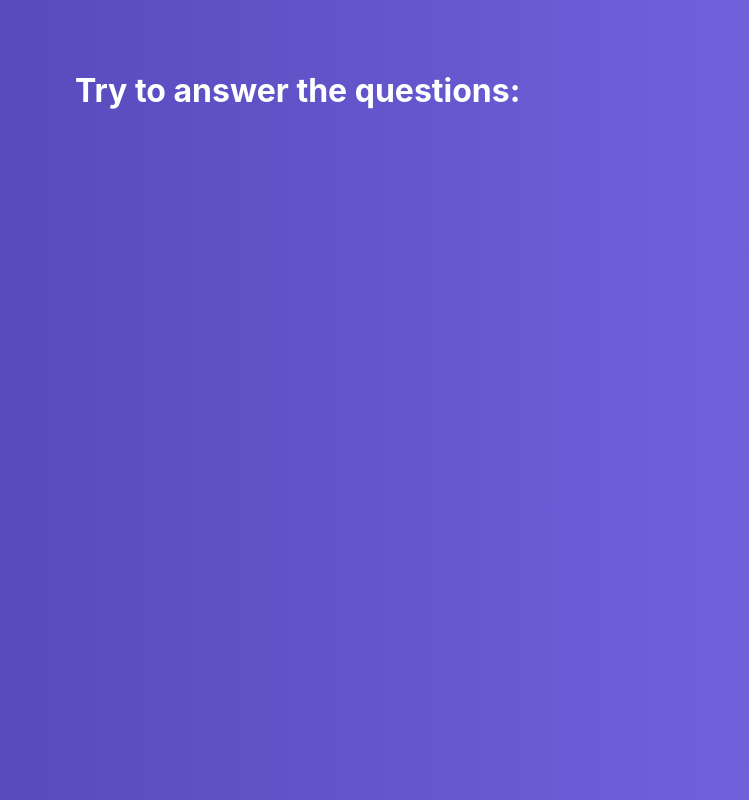
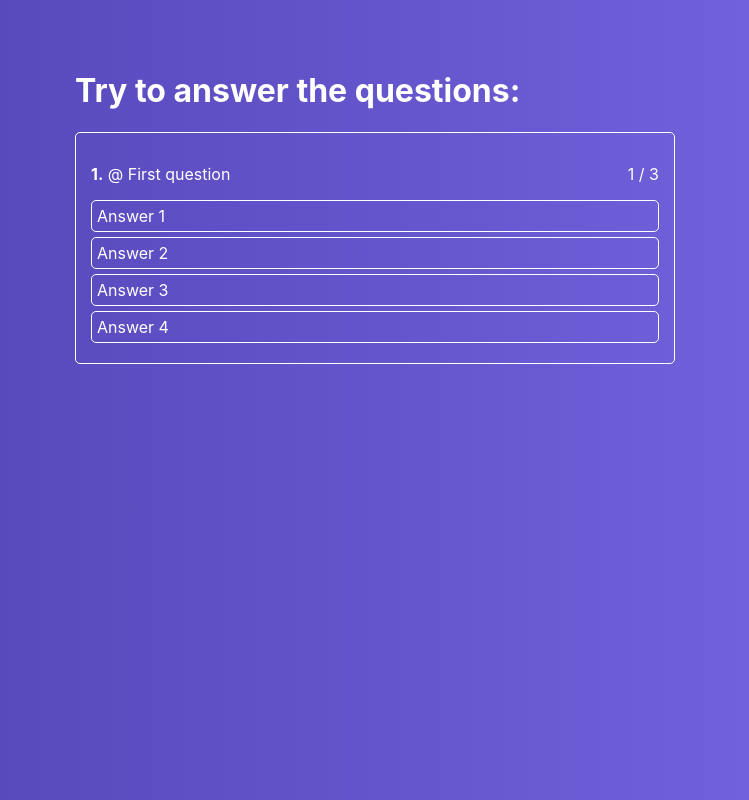
Before and after one commit to yuraSydoriak/react-training-folder, a React (Create React App) app: page / in a window 1280 px wide. Shown: the whole page, without its empty margins (265-1014 px from the left). Built offline with nearby package versions, Linux system fonts and the light colour scheme.

Commit message:
styling components

```diff
--- /dev/null
+++ b/src/components/ActiveQuiz/ActiveQuiz.css
@@ -0,0 +1,10 @@
+.ActiveQuiz {
+    padding: 15px;
+    border: 1px solid #fff;
+    border-radius: 5px;
+    color: #fff;
+}
+.ActiveQuizQuestion {
+    display: flex;
+    justify-content: space-between;
+}
--- /dev/null
+++ b/src/components/ActiveQuiz/ActiveQuiz.js
@@ -0,0 +1,18 @@
+import React from 'react';
+import './ActiveQuiz.css';
+import AnswerList from "./AnswerList/AnswerList";
+
+const ActiveQuiz = (props) => {
+    return(
+        <div className={'ActiveQuiz'}>
+            <span className={'ActiveQuizQuestion'}>
+                <p><strong>1.</strong> {props.question.text}</p>
+                <p>{props.currentQuestion} / {props.questionsLength} </p>
+            </span>
+
+            <AnswerList answers = {props.question.answers}/>
+        </div>
+    );
+};
+
+export default ActiveQuiz;
--- /dev/null
+++ b/src/components/ActiveQuiz/AnswerList/AnswerItem/AnswerItem.css
@@ -0,0 +1,10 @@
+.AnswerItem {
+    padding: 5px;
+    border: 1px solid #fff;
+    border-radius: 5px;
+    margin-bottom: 5px;
+}
+.AnswerItem:hover {
+    cursor: pointer;
+    background-color: rgba(255, 255, 255, .1);
+}
--- /dev/null
+++ b/src/components/ActiveQuiz/AnswerList/AnswerItem/AnswerItem.js
@@ -0,0 +1,12 @@
+import React from 'react';
+import './AnswerItem.css'
+
+const AnswerItem = (props) => {
+    return(
+        <li className={'AnswerItem'}>
+            {props.answer}
+        </li>
+    )
+};
+
+export default AnswerItem;
--- /dev/null
+++ b/src/components/ActiveQuiz/AnswerList/AnswerList.css
@@ -0,0 +1,5 @@
+.AnswerList {
+    list-style: none;
+    padding: 0;
+    margin: 0;
+}
--- /dev/null
+++ b/src/components/ActiveQuiz/AnswerList/AnswerList.js
@@ -0,0 +1,20 @@
+import React from 'react';
+import './AnswerList.css'
+import AnswerItem from "./AnswerItem/AnswerItem";
+
+const AnswerList = (props) => {
+    return (
+        <ul className={'AnswerList'}>
+            {props.answers.map((answer, index) => {
+                return (
+                    <AnswerItem
+                        key = {index}
+                        answer={answer.text}
+                    />
+                )
+            })}
+        </ul>
+    );
+};
+
+export default AnswerList;
--- a/src/containers/Quiz/Quiz.js
+++ b/src/containers/Quiz/Quiz.js
@@ -1,16 +1,59 @@
 import React, {Component} from 'react'
 import './Quiz.css'
+import ActiveQuiz from "../../components/ActiveQuiz/ActiveQuiz";
+
 
 class Quiz extends Component{
 
-    state = []
+    state = {
+        currentQuestion: 0,
+        quiz: [
+            {
+                id : 1,
+                text: '@ First question',
+                correctAnswer: 1,
+                answers: [
+                    { id : 1, text: 'Answer 1'},
+                    { id : 2, text: 'Answer 2'},
+                    { id : 3, text: 'Answer 3'},
+                    { id : 4, text: 'Answer 4'}
+                ]
+            },
+            {
+                id : 2,
+                text: '@@ Second question',
+                correctAnswer: 2,
+                answers: [
+                    { id : 1, text: 'Answer 1'},
+                    { id : 2, text: 'Answer 2'},
+                    { id : 3, text: 'Answer 3'},
+                    { id : 4, text: 'Answer 4'}
+                ]
+            },
+            {
+                id : 3,
+                text: '@@@ Third question',
+                correctAnswer: 3,
+                answers: [
+                    { id : 1, text: 'Answer 1'},
+                    { id : 2, text: 'Answer 2'},
+                    { id : 3, text: 'Answer 3'},
+                    { id : 4, text: 'Answer 4'}
+                ]
+            }
+        ]
+    };
 
     render(){
         return(
             <div className={'Quiz'}>
                 <div className={'QuizWrapper'}>
                     <h1>Try to answer the questions:</h1>
-
+                    <ActiveQuiz
+                        question = {this.state.quiz[this.state.currentQuestion]}
+                        questionsLength = {this.state.quiz.length}
+                        currentQuestion = {this.state.currentQuestion + 1}
+                    />
                 </div>
             </div>
         )
```
